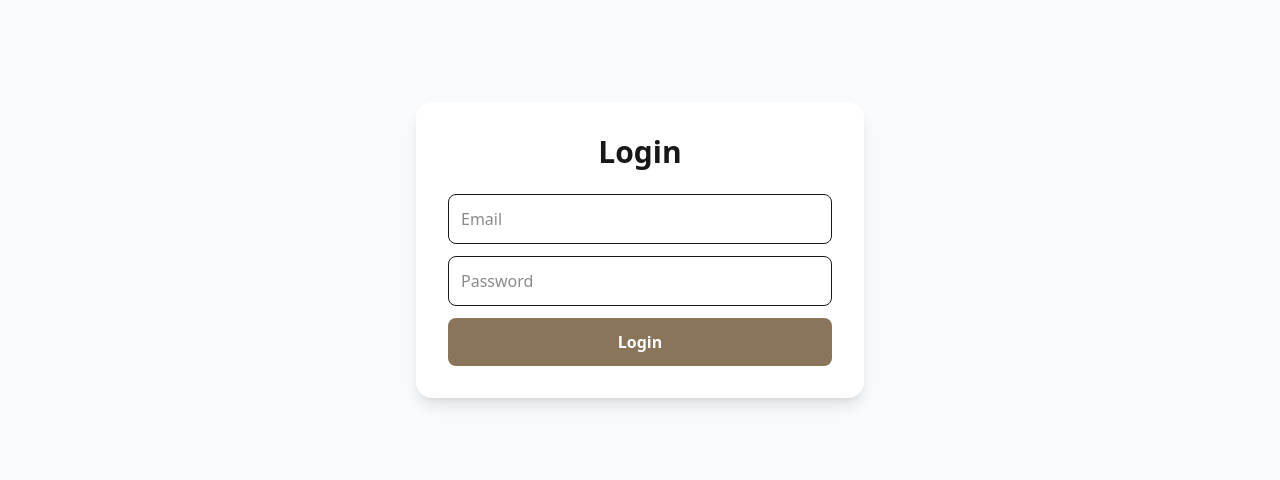
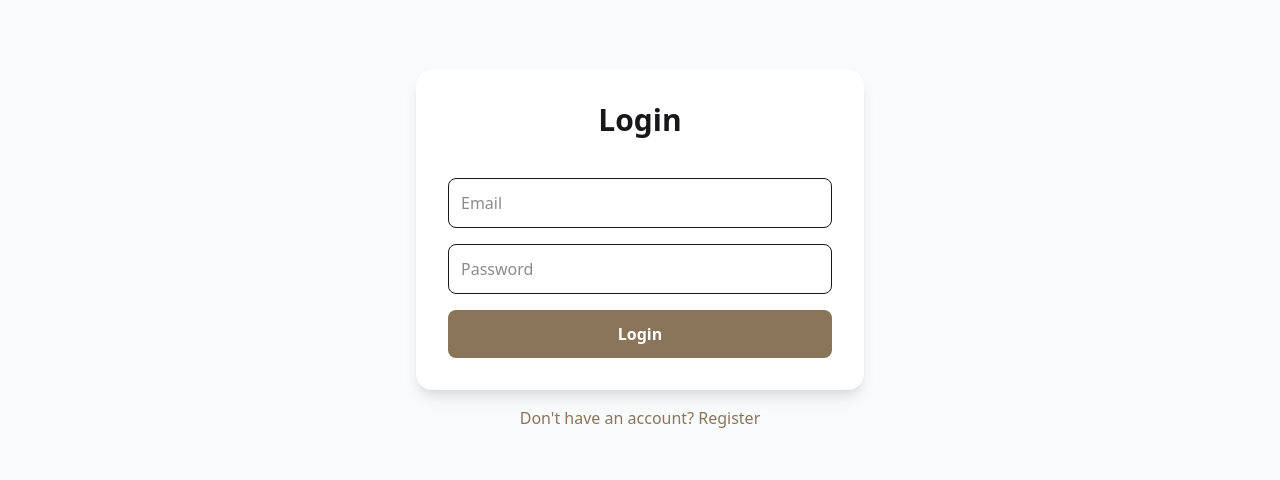
Before and after one commit to tasinahammed01/Tastique-Client, a React (Vite) app: page /login in a window 1280 px wide. Shown: the part 231-711 px from the top of the page. Built offline with nearby package versions, Linux system fonts and the light colour scheme; no server answers.

Commit message:
feat: Update Login page with new Lottie animation and improved form structure

```diff
--- a/src/Pages/Login.jsx
+++ b/src/Pages/Login.jsx
@@ -1,7 +1,7 @@
 import React, { useState, useEffect } from "react";
 import { useForm } from "react-hook-form";
 import Swal from "sweetalert2";
-import { useNavigate } from "react-router-dom";
+import { useNavigate, Link } from "react-router-dom";
 import { useAuth } from "../Provider/AuthContext";
 import Lottie from "lottie-react";
 
@@ -18,7 +18,9 @@ const Login = () => {
 
   // Fetch Lottie JSON for Login
   useEffect(() => {
-    fetch("https://assets7.lottiefiles.com/packages/lf20_ikvz3x3v.json")
+    fetch(
+      "https://lottie.host/203cfff8-f15b-45fb-935f-41b9c5d9d0db/BnDVtJSv59.json"
+    )
       .then((res) => res.json())
       .then((data) => setAnimationData(data))
       .catch((err) => console.error("Failed to load Lottie animation:", err));
@@ -45,29 +47,30 @@ const Login = () => {
       )}
 
       {/* Login Form */}
+      <div className="w-full md:w-1/2 flex flex-col items-center">
         <form
           onSubmit={handleSubmit(onSubmit)}
-        className="w-full md:w-1/2 max-w-md p-8 rounded-2xl shadow-lg bg-base-100"
+          className="w-full max-w-md p-8 rounded-2xl shadow-lg bg-base-100 flex flex-col gap-4"
         >
           <h2 className="text-3xl font-bold text-center mb-6">Login</h2>
 
           <input
             {...formRegister("email", { required: true })}
             placeholder="Email"
-          className="w-full p-3 mb-3 border rounded-lg focus:outline-none focus:ring-2 focus:ring-blue-400"
+            className="w-full p-3 border rounded-lg focus:outline-none focus:ring-2 focus:ring-blue-400 transition"
           />
           {errors.email && (
-          <p className="text-red-500 text-sm mb-2">Email is required</p>
+            <p className="text-red-500 text-sm">Email is required</p>
           )}
 
           <input
             {...formRegister("password", { required: true })}
             type="password"
             placeholder="Password"
-          className="w-full p-3 mb-3 border rounded-lg focus:outline-none focus:ring-2 focus:ring-blue-400"
+            className="w-full p-3 border rounded-lg focus:outline-none focus:ring-2 focus:ring-blue-400 transition"
           />
           {errors.password && (
-          <p className="text-red-500 text-sm mb-2">Password is required</p>
+            <p className="text-red-500 text-sm">Password is required</p>
           )}
 
           <button
@@ -77,6 +80,14 @@ const Login = () => {
             Login
           </button>
         </form>
+
+        <Link
+          to="/register"
+          className="mt-4 text-accent hover:underline font-medium"
+        >
+          Don't have an account? Register
+        </Link>
+      </div>
     </div>
   );
 };
```
Lines whose indentation alone changed are shown as unchanged.
